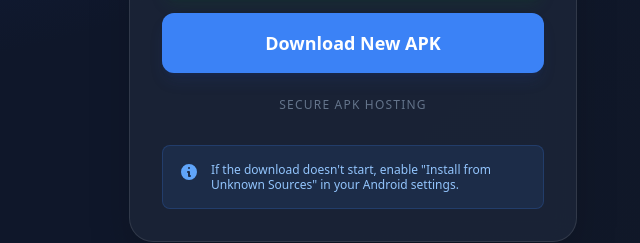
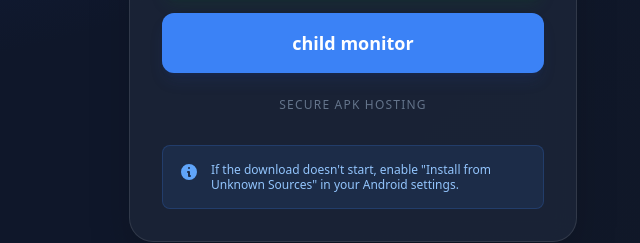
Before and after one commit to YASH69uahsg/apk-download, a plain HTML site: page index.html in a window 1280 px wide. Shown: the part 482-725 px from the top of the page, 287-927 px from the left. Drawn offline with nearby package versions, Linux system fonts and the light colour scheme.

Commit message:
Update index.html

```diff
--- a/index.html
+++ b/index.html
@@ -80,7 +80,7 @@
             <a href="https://github.com/YASH69uahsg/apk-download/releases/download/v1.1/app-release.apk"
                class="inline-block w-full py-4 px-8 bg-blue-500 hover:bg-blue-400 text-white font-bold rounded-xl shadow-lg shadow-blue-900/20 transition-all active:scale-95 text-lg">
 
-                Download New APK
+                child monitor
 
             </a>
 
```
